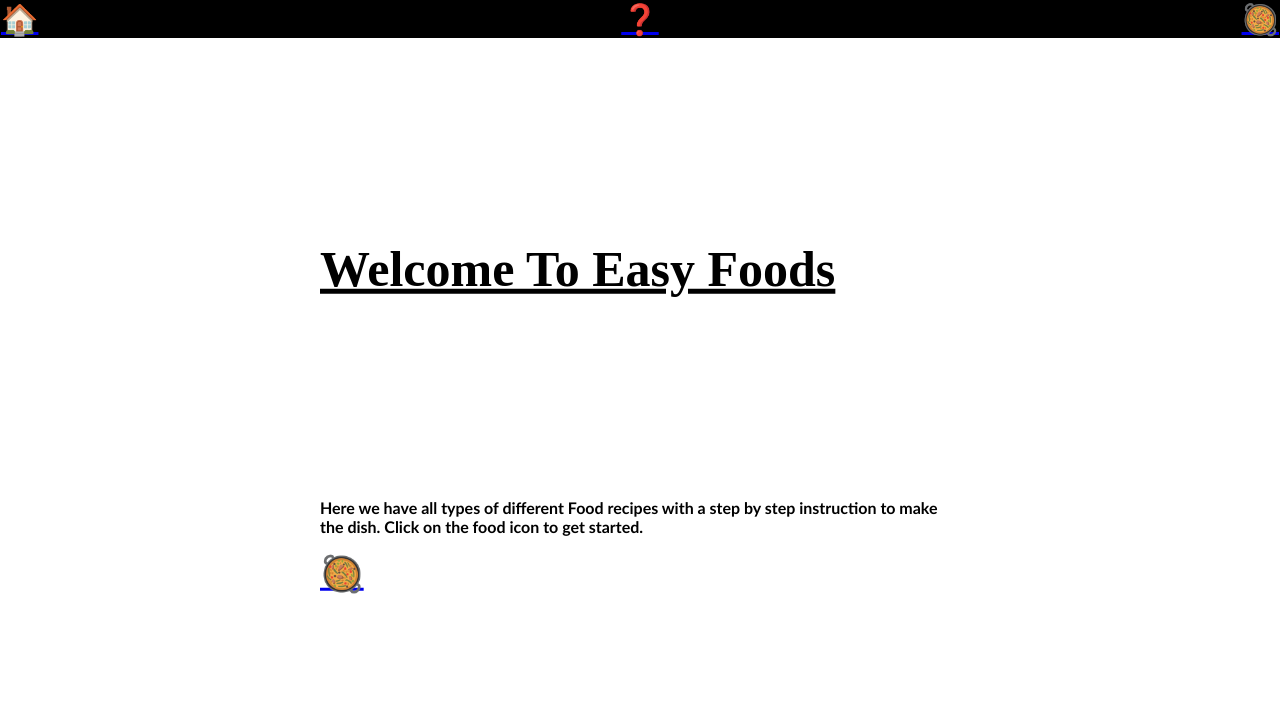
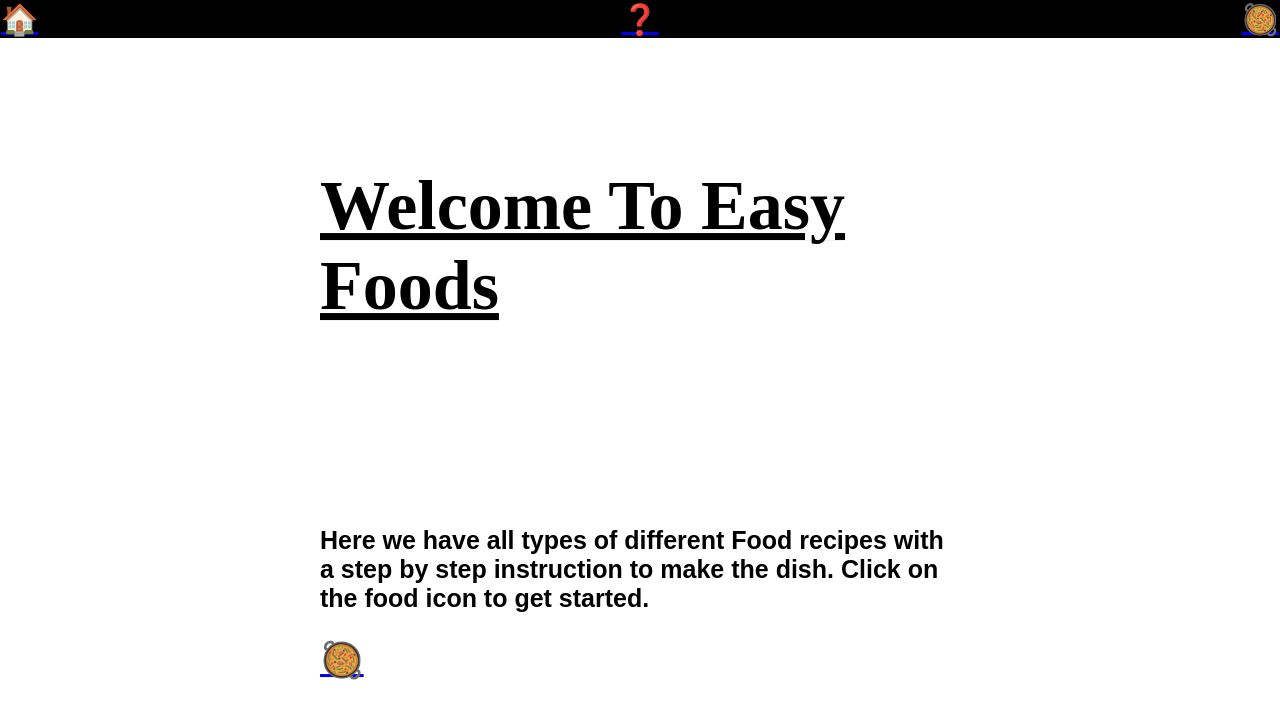
Before and after one commit to Bigs55stock/food-recipe-, a React (Create React App) app: page / in a window 1280 px wide. Shown: the top 718 px of the page. Built offline with nearby package versions, Linux system fonts and the light colour scheme.

Commit message:
more font changes

```diff
--- a/src/FoodSearch.css
+++ b/src/FoodSearch.css
@@ -7,8 +7,12 @@
 
 .main h1{
     font-size: 40px;
+    font-family: 'Permanent Marker', cursive;
 }
 
+.main h4{
+    font-family: 'Fresca', sans-serif;
+}
 .search{
     margin: 15px 0;
     width:350px;
@@ -49,6 +53,7 @@ img{
     margin: 200px 0;
     text-align: center;
     justify-content: center;
+    font-family: 'Permanent Marker', cursive;
 }
 
 .catbox{
@@ -87,13 +92,14 @@ Header{
 
 .Home-h1{
     margin-bottom: 200px;
-    font-size: 50px;
+    font-size: 70px;
     font-family: 'Permanent Marker', cursive;
     text-decoration: underline;
 }
 .Home-p{
 font-weight: 600;
-font-family: 'Trebuchet MS', 'Lucida Sans Unicode', 'Lucida Grande', 'Lucida Sans', Arial, sans-serif;
+font-family: 'Fresca', sans-serif;
+font-size: 25px;
 }
 .iconfood{
     font-size: 35px;
@@ -123,10 +129,16 @@ font-family: 'Trebuchet MS', 'Lucida Sans Unicode', 'Lucida Grande', 'Lucida San
 .Head1name{
     text-decoration: underline;
     font-family: 'Fresca', sans-serif;
+    font-size: 30px;
+}
+.recipein{
+    font-family: 'Fresca', sans-serif;
+    font-size: 20px;
 }
 .instruction-p{
     line-height: 1.5;
     font-family: 'Fresca', sans-serif;
+    font-size: 20px;
 }
 
 @import url('https://fonts.googleapis.com/css2?family=Fuzzy+Bubbles&family=Permanent+Marker&display=swap');
```
